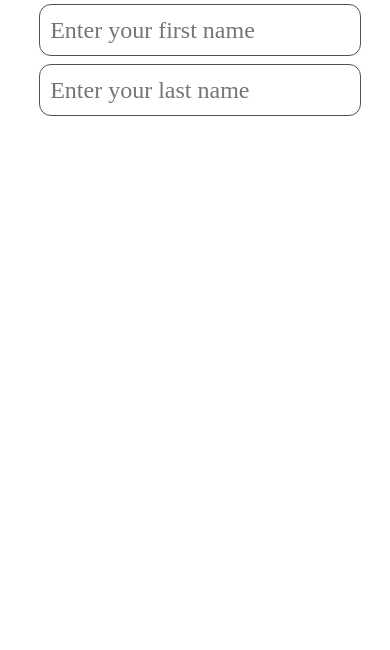
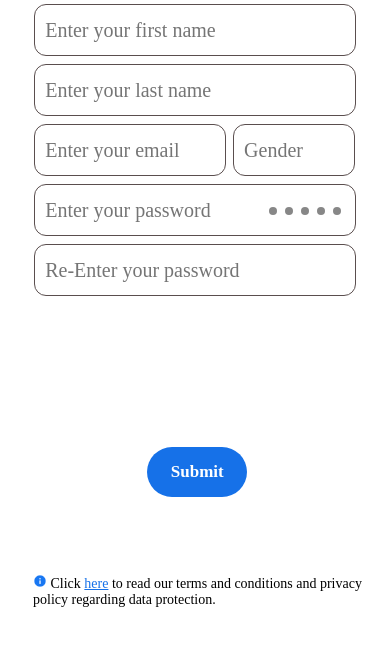
Before and after one commit to IC-XOrbit-07/thinkers, a plain HTML site: page register.html in a window 390 px wide. Shown: the part 194-844 px from the top of the page. Drawn offline with Linux system fonts and the light colour scheme; a web font is replaced by a local one.

Commit message:
completed registerd page for mobile

```diff
--- a/register.css
+++ b/register.css
@@ -11,6 +11,11 @@
 body{
   -webkit-tap-highlight-color: transparent;
   /* background-color: black; */
+}
+
+#display_options_menu a{
+  scale: .7;
+  margin-right: 1000px;
 }
 
 #register_title{
@@ -37,7 +42,7 @@ body{
     border: 1px solid #5A4E4E;
     background: #FFF;
     padding-left: 10px;
-    font-size: 24px;
+    font-size: 20px;
     font-family: apple_ui;
     padding-right: 10px;
 
@@ -54,8 +59,107 @@ body{
     border: 1px solid #5A4E4E;
     background: #FFF;
     padding-left: 10px;
-    font-size: 24px;
+    font-size: 20px;
     font-family: apple_ui;
     padding-right: 10px;
     margin-top: 250px;
 }
+
+#email_id_input{
+  all: unset;
+  position: absolute;
+  margin-left: 8vw;
+  width: 170px;
+  height: 50px;
+  border-radius: 12px;
+  border: 1px solid #5A4E4E;
+  background: #FFF;
+  padding-left: 10px;
+  font-size: 20px;
+  font-family: apple_ui;
+  padding-right: 10px;
+  color: black;
+
+  margin-top: 310px;
+}
+
+#gender_input{
+  all: unset;
+  position: absolute;
+  margin-left: 59vw;
+  width: 100px;
+  height: 50px;
+  border-radius: 12px;
+  border: 1px solid #5A4E4E;
+  background: #FFF;
+  padding-left: 10px;
+  font-size: 20px;
+  font-family: apple_ui;
+  padding-right: 10px;
+  color: black;
+
+  margin-top: 310px;
+}
+
+#password_input{
+  all: unset;
+  position: absolute;
+  margin-left: 8vw;
+  width: 300px;
+  height: 50px;
+  border-radius: 12px;
+  border: 1px solid #5A4E4E;
+  background: #FFF;
+  padding-left: 10px;
+  font-size: 20px;
+  font-family: apple_ui;
+  padding-right: 10px;
+  color: black;
+
+  margin-top: 370px;
+}
+
+.verification_alignments{
+  margin-top: 142px;
+  margin-right: -50px;
+  scale: .8;
+}
+
+#reenter_password_input{
+  all: unset;
+  position: absolute;
+  margin-left: 8vw;
+  width: 300px;
+  height: 50px;
+  border-radius: 12px;
+  border: 1px solid #5A4E4E;
+  background: #FFF;
+  padding-left: 10px;
+  font-size: 20px;
+  font-family: apple_ui;
+  padding-right: 10px;
+  color: black;
+
+  margin-top: 430px;
+}
+
+.submit_button_register{
+  all: unset;
+  font-family: apple_ui;
+  background-color: #1671e8;
+  height: 50px;
+  width: 100px;
+  display: flex;
+  justify-content: center;
+  align-items: center;
+  color: white;
+  font-weight: 800;
+  border-radius: 50px;
+  scale: .8;
+  margin-left: 37vw;
+  position: absolute;
+  margin-top: 75vh;
+  scale: 1;
+  cursor: pointer;
+  font-size: 17px;
+}
--- a/register.html
+++ b/register.html
@@ -26,13 +26,27 @@
             Register
         </div>
 
-        <div>
+        <div style="margin-left: -5px;">
             <div><input type="text" id="first_name_input" placeholder="Enter your first name"></div>
             <div><input type="text" id="last_name_input" placeholder="Enter your last name"></div>
-            <div><input type="text" id="email_id_input" placeholder="Enter your last name"></div>
+            <div>
+                <input type="email" id="email_id_input" placeholder="Enter your email">
+                <input type="text" id="gender_input" placeholder="Gender">
+            </div>
+            <div><input type="password" id="password_input" placeholder="Enter your password"><div class="dots verification_alignments" id="sign_up_position">
+                <div class="circle" id="condition1"></div>
+                <div class="circle" id="condition2"></div>
+                <div class="circle" id="condition3"></div>
+                <div class="circle" id="condition4"></div>
+                <div class="circle" id="condition5"></div>
+            </div></div>
+            <div><input type="password" id="reenter_password_input" placeholder="Re-Enter your password"></div>
+
+            <button type="submit" class="submit_button_register"onclick="color_updater()">Submit</button>
         </div>
 
     </div>
+    <p id="tnc_id" class="TnC_designer" style="position: absolute; margin-top: 90vh; font-family: apple_ui;"><img src="./images/Vector.png" alt=""  id="TnC_image"> Click <a style="color: #1671e8; text-decoration: underline;" href="#">here</a> to read our terms and conditions and privacy policy regarding data protection.</p>
 
     <script src="./logic.js"></script>
 </body>
```
